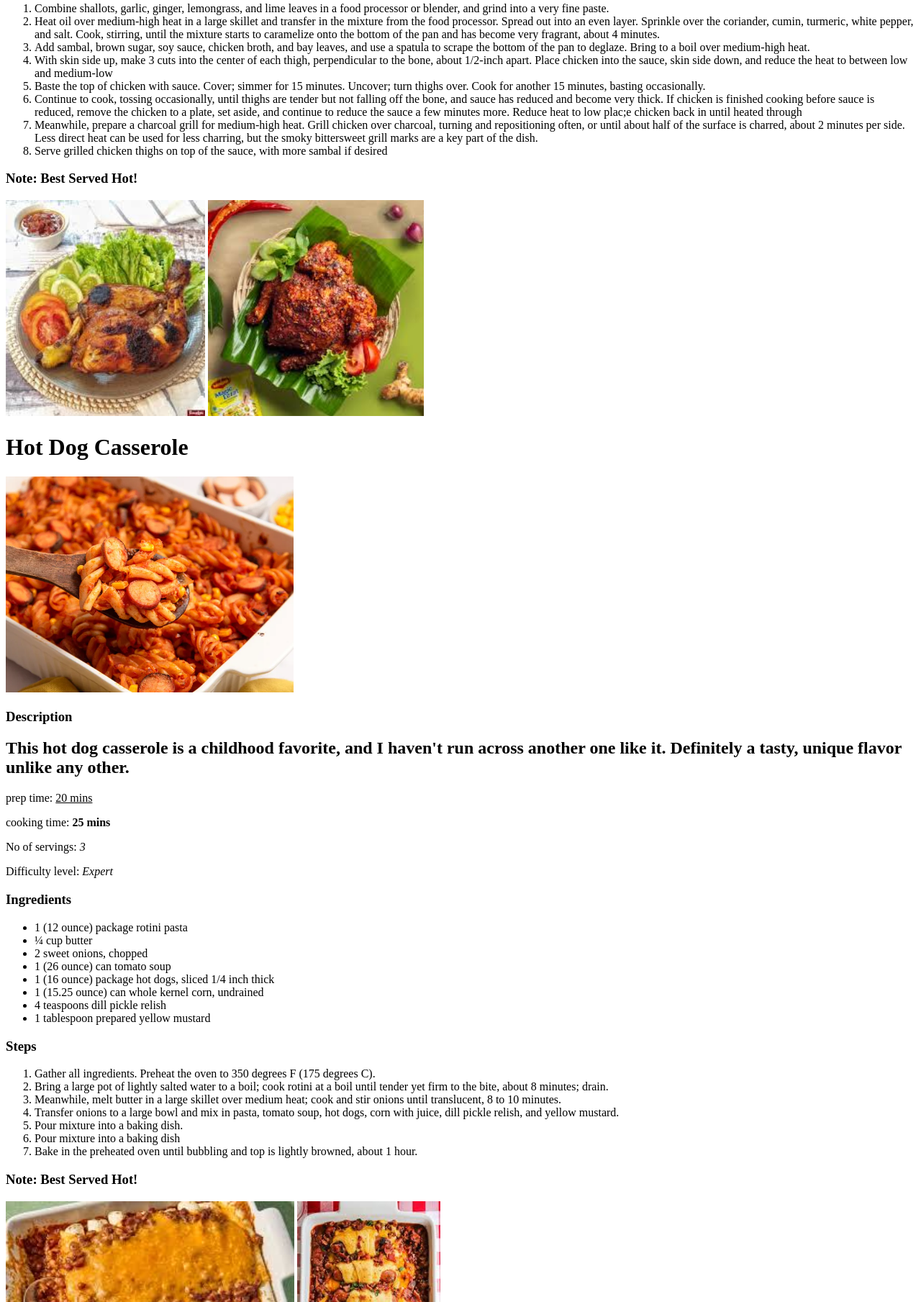
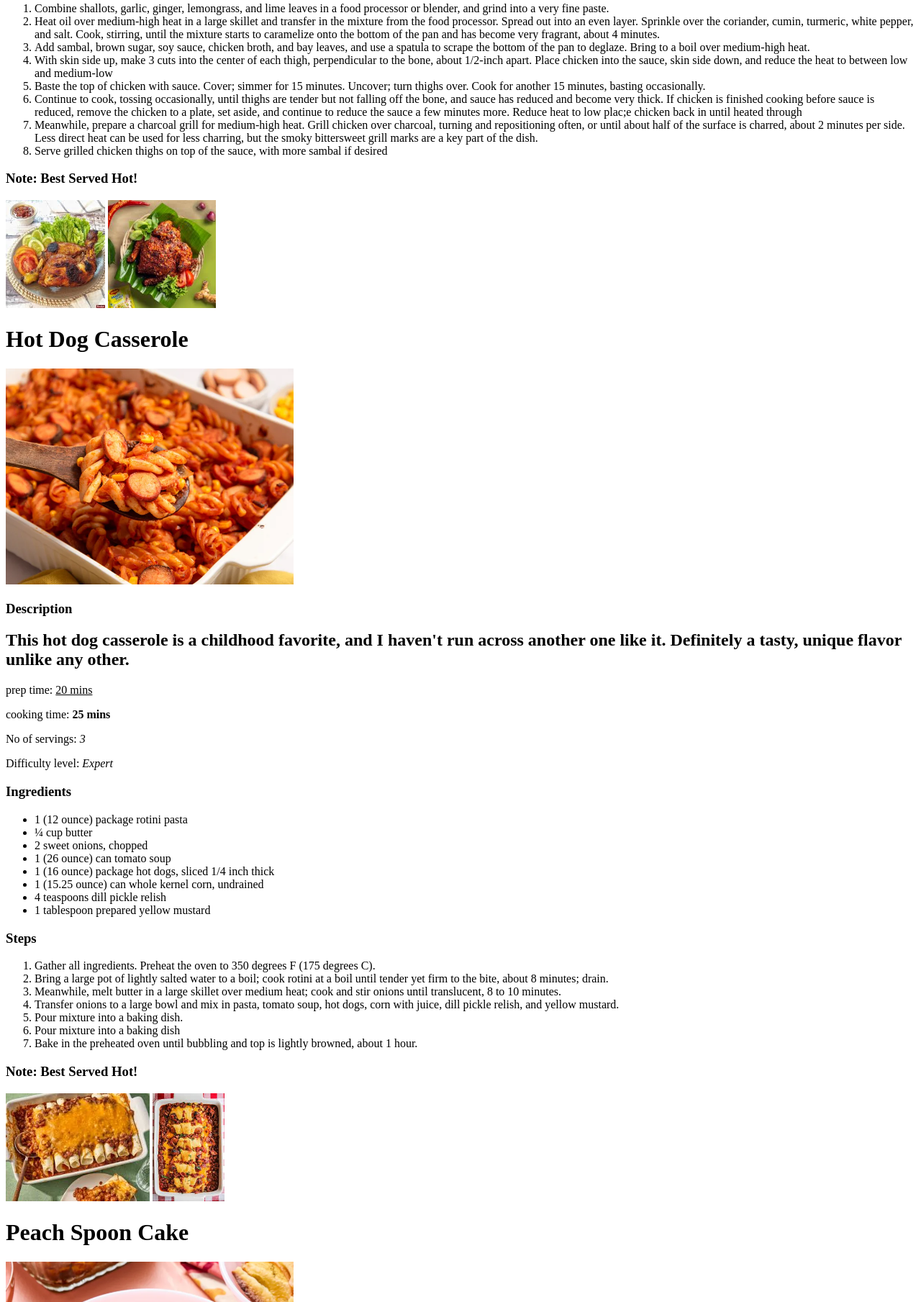
Before and after one commit to AbdullahiAtaurrahman/AltRecipe, a plain HTML site: page recipe.html in a window 1280 px wide. Shown: the part 991-2800 px from the top of the page at 72% size. Drawn offline with Linux system fonts and the light colour scheme.

Commit message:
reduce image sizes

```diff
--- a/recipe.html
+++ b/recipe.html
@@ -139,8 +139,8 @@
                 </li>
             </ol>
             <h3>Note: Best Served Hot!</h3>
-            <img src="./images/ayam-Bakar2.webp" alt="hot_dog_casserole_img" width="auto" height="300">
-            <img src="./images/ayam-Bakar3.jpeg" alt="hot_dog_casserole_img" width="auto" height="300">
+            <img src="./images/ayam-Bakar2.webp" alt="hot_dog_casserole_img" width="auto" height="150">
+            <img src="./images/ayam-Bakar3.jpeg" alt="hot_dog_casserole_img" width="auto" height="150">
         </div>
     </div>
 
@@ -224,8 +224,8 @@
                 </li>
             </ol>
             <h3>Note: Best Served Hot!</h3>
-            <img src="./images/Hot-Dog-Cassarole2.jpeg" alt="Hot-Dog-Cassarole2_img" width="auto" height="300">
-            <img src="./images/Hot-Dog-Cassarole3.jpeg" alt="hot_dog_casserole3_img" width="auto" height="300">
+            <img src="./images/Hot-Dog-Cassarole2.jpeg" alt="Hot-Dog-Cassarole2_img" width="auto" height="150">
+            <img src="./images/Hot-Dog-Cassarole3.jpeg" alt="hot_dog_casserole3_img" width="auto" height="150">
         </div>
     </div>
 
@@ -343,8 +343,8 @@
                 </li>
             </ol>
             <h3>Note: Best Served Hot!</h3>
-            <img src="./images/Peach-Spoon-Cake2.jpeg" alt="peach_spoon_cake_img" width="auto" height="300">
-            <img src="./images/Peach-Spoon-Cake3.jpeg" alt="peach_spoon_cake_img" width="auto" height="300">
+            <img src="./images/Peach-Spoon-Cake2.jpeg" alt="peach_spoon_cake_img" width="auto" height="150">
+            <img src="./images/Peach-Spoon-Cake3.jpeg" alt="peach_spoon_cake_img" width="auto" height="150">
         </div>
     </div>
 
```
